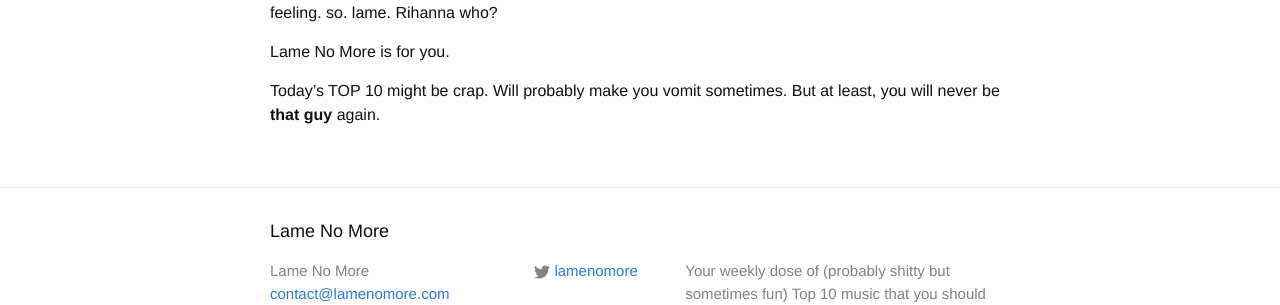
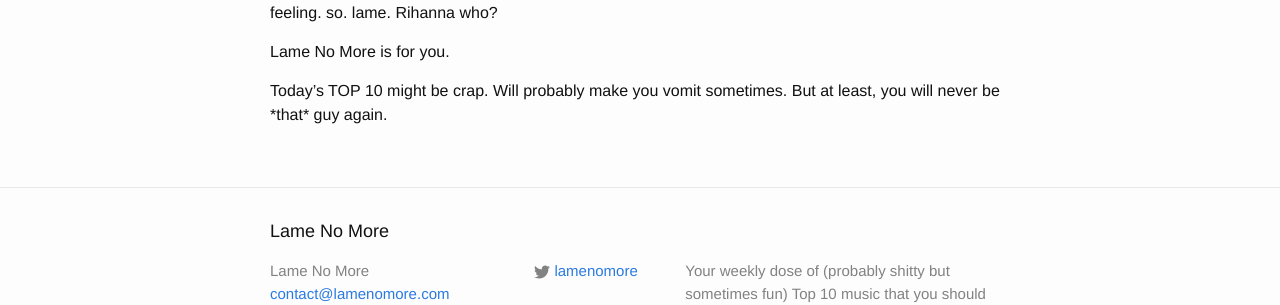
Before and after one commit to Bootstragram/lamenomore, a Jekyll site: the page built from about.md, in a window 1280 px wide. Shown: the part 187-492 px from the top of the page. Built offline with Jekyll 4.4.1, drawn with Linux system fonts in a browser that asks for light colours.

Commit message:
Alki comments step 2

```diff
--- a/about.md
+++ b/about.md
@@ -10,4 +10,4 @@
 Lame No More is for you.
 
 Today's TOP 10 might be crap. Will probably make you vomit sometimes.
-But at least, you will never be **that guy** again.
+But at least, you will never be \*that\* guy again.
```
